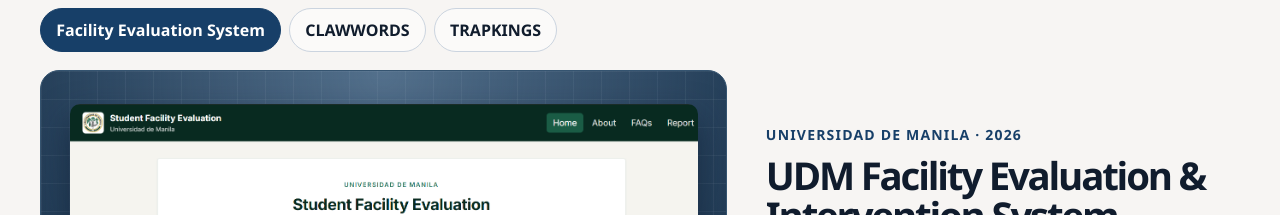
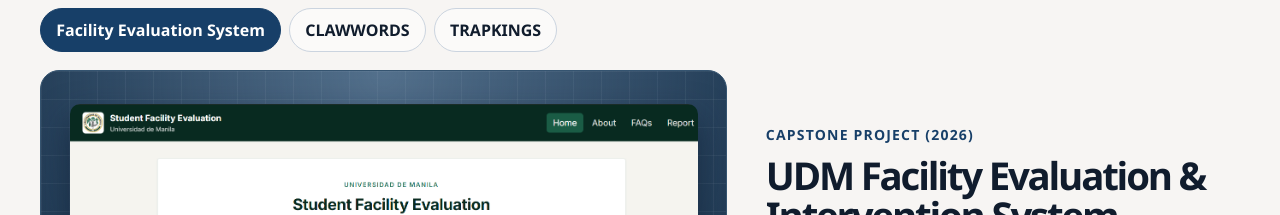
Before and after one commit to clarencebaes/portfolio, a plain HTML site: page index.html in a window 1280 px wide. Shown: the part 1591-1806 px from the top of the page. Drawn offline with Linux system fonts and the light colour scheme.

Commit message:
Add files via upload
Update portfolio project labels

```diff
--- a/gallery.js
+++ b/gallery.js
@@ -2,7 +2,7 @@ const projects = [
   {
     title: "UDM Facility Evaluation & Intervention System",
     pickerLabel: "Facility Evaluation System",
-    meta: "Universidad de Manila · 2026",
+    meta: "Capstone Project (2026)",
     description: "Developed a full-stack web application that collects student ratings and comments across 16 service areas at Universidad de Manila. The semester-specific survey records student consent and accepts five-star ratings and comments in English, Filipino, or Taglish. Complement Naïve Bayes models classify comment sentiment and identify service aspects, while rules flag constructive suggestions. Quality Assurance and Accreditation Division (QUAD) staff can review trends and alerts, generate reports, and track recommended actions through the intervention workflow.",
     stack: ["React", "Python", "FastAPI", "MySQL", "SQLAlchemy", "scikit-learn"],
     screenshots: [
@@ -76,7 +76,7 @@ const projects = [
   },
   {
     title: "CLAWWORDS",
-    meta: "Android game · 2026",
+    meta: "Software Development Game Project (2026)",
     description: "Developed a 10-level arcade word game in Godot and packaged it as an Android APK. Each level presents a timed question about software development. Players steer a claw to pick up letter tokens and assemble the answer before time runs out. They can spend coins to reveal a letter or shuffle the available letters, or save them to unlock a different claw design. After solving a puzzle, players can review their time and answer, retry the level, or move on to the next one.",
     stack: ["Godot Engine", "Kotlin", "Android Studio", "Android SDK"],
     screenshots: [
@@ -99,7 +99,7 @@ const projects = [
   },
   {
     title: "TRAPKINGS",
-    meta: "Clothing e-commerce website · 2025",
+    meta: "Database Management System Project (2025)",
     description: "Developed a full-stack clothing storefront with React, FastAPI, and MySQL. Shoppers can search the catalog, filter by size or color, and check product photos, prices, and stock before adding items to their cart. At checkout, they can adjust quantities and review shipping costs and the order total. Staff can manage orders from confirmation through delivery, add and edit product listings, and use the inventory dashboard to spot low-stock and out-of-stock items.",
     stack: ["React", "Python", "FastAPI", "MySQL"],
     screenshots: [
--- a/index.html
+++ b/index.html
@@ -126,7 +126,7 @@
         </div>
 
         <article class="project-info" aria-labelledby="project-title">
-          <p class="eyebrow" id="project-meta">Universidad de Manila · 2026</p>
+          <p class="eyebrow" id="project-meta">Capstone Project (2026)</p>
           <h3 id="project-title">UDM Facility Evaluation &amp; Intervention System</h3>
           <p class="project-description" id="project-description">Developed a full-stack web application that collects student ratings and comments across 16 service areas at Universidad de Manila. The semester-specific survey records student consent and accepts five-star ratings and comments in English, Filipino, or Taglish. Complement Naïve Bayes models classify comment sentiment and identify service aspects, while rules flag constructive suggestions. Quality Assurance and Accreditation Division (QUAD) staff can review trends and alerts, generate reports, and track recommended actions through the intervention workflow.</p>
           <ul class="tech-list" id="project-stack" aria-label="Technologies">
```
